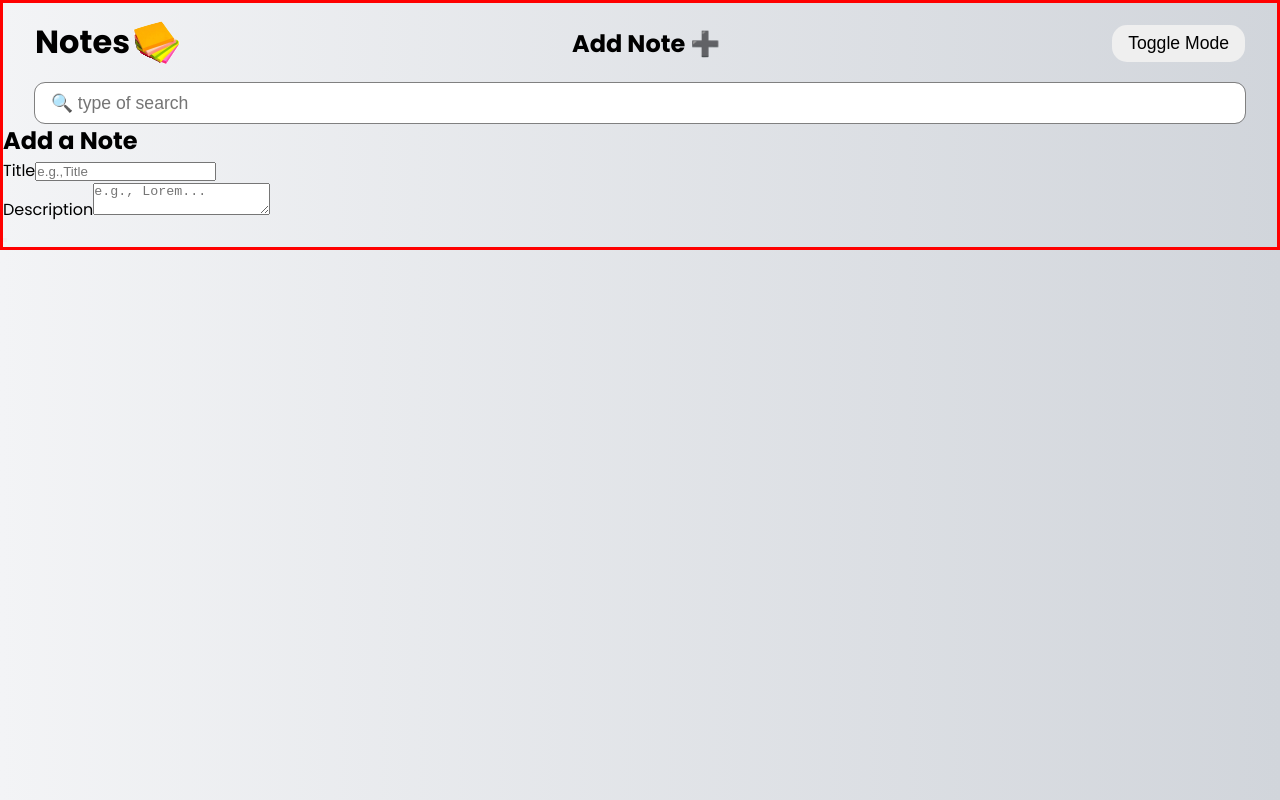
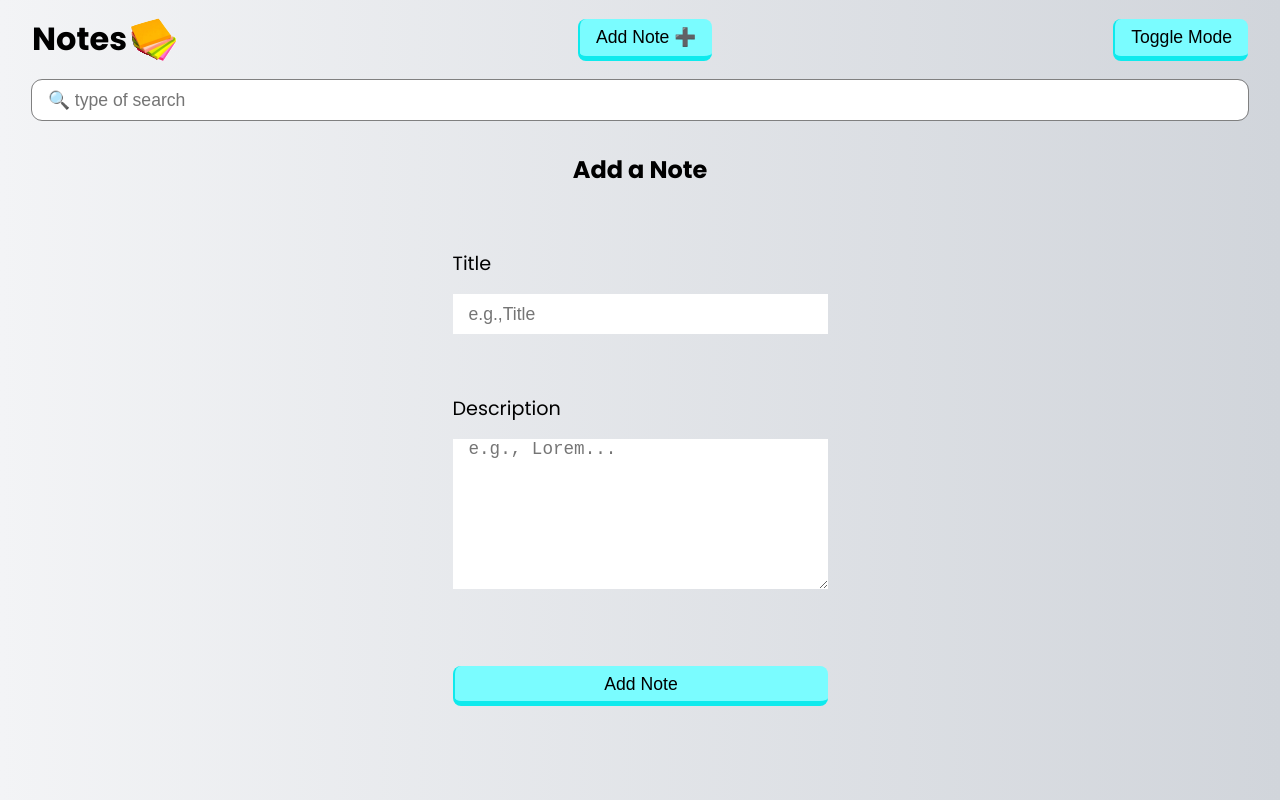
Before and after one commit to ajarek/react-64-vite-Notes-Router-6.8, a React (Vite) app: page /note in a window 1280 px wide. Built offline with nearby package versions, Linux system fonts and the light colour scheme.

Commit message:
added logic to the form

```diff
--- a/src/components/Nav.jsx
+++ b/src/components/Nav.jsx
@@ -10,13 +10,13 @@ const Nav = ({title}) => {
       <Link to={'/'} className={'link'}>
       <div className="title">
 
-        <h1 style={toggle?{color:''}:{}}>{title}</h1>
+        <h1 style={toggle?{color:'white'}:{}}>{title}</h1>
         <img src="/logo.png" alt="" />
       </div>
       </Link>
       <Link to={'/note'} className='link'>
-      <div className="add-note">
-        <h2 style={toggle?{color:''}:{}}>Add Note ➕</h2>
+      <div className="toggle-btn">
+        <button >Add Note ➕</button>
       </div>
       </Link>
       <div className="toggle-btn">
--- a/src/components/Search.jsx
+++ b/src/components/Search.jsx
@@ -1,11 +1,9 @@
 import React, { useEffect, useRef } from 'react'
 
 const Search = () => {
-  const inputRef = useRef()
 
-  useEffect(()=>{
-    inputRef.current.focus();
-  })
+
+
 
   return (
     <div className='search'>
@@ -14,7 +12,7 @@ const Search = () => {
         name='search'
         id='search'
         placeholder='🔍 type of search'
-        ref={inputRef}
+
       />
     </div>
   )
--- a/src/index.css
+++ b/src/index.css
@@ -4,6 +4,7 @@
   --pink-light:#ff7eb9;
   --pink:#ff65a3;
   --light-blue:#7afcff;
+  --blue:#0eeaed;
   --light-yellow:#feff9c;
   --yellow:#fff740;
   --black:#000;
@@ -23,7 +24,7 @@ body{
   margin: 0 auto;
 }
 .main-layout{
- border: solid red;
+
 }
 .nav{
   display: flex;
@@ -54,13 +55,81 @@ body{
 }
 .toggle-btn button{
  padding: 0.5rem 1rem;
- border-radius: 15px;
- border: none;
+ background: var(--light-blue);
+ border: 0;
+ border-bottom: 5px solid var(--blue);
+ border-left: 2px solid var(--blue);
+ border-radius: 8px;
+
  cursor: pointer;
- box-shadow: 0px 0px 0px rgba(0, 0, 0, 0.5);
- transition: all 0.2s ease-in-out;
+ position: relative;
+
+
  font-size: 1.1rem;
 }
-.toggle-btn button:hover{
-  box-shadow: 2px 2px 0px rgba(0, 0, 0, 0.5);
+.toggle-btn button:active{
+ border-bottom-width:1px ;
+ border-left-width: 1px;
+ top: 4;
 }
+.note{
+  height: 85vh;
+
+  display: flex;
+  flex-direction: column;
+  align-items: center;
+  justify-content: space-evenly;
+  padding: 2rem;
+}
+.note .form{
+  width: 375px;
+  height: 75vh;
+  padding: 2rem 0;
+  display: flex;
+  flex-direction: column;
+  justify-content: space-around;
+  align-items: center;
+}
+.note .form-input{
+  width: 100%;
+  display: flex;
+  flex-direction: column;
+  align-items: center;
+}
+.note .form-input label{
+align-self: flex-start;
+padding-bottom: 1rem ;
+font-size: 1.2rem;
+}
+.note .form-input input,.note .form-input textarea,.note .form-input button{
+  height: 40px;
+  width: 100%;
+  padding: 0 1rem;
+  font-size: 1.1rem;
+  border: 0;
+  outline: 0;
+}
+.note .form-input textarea{
+  width: 100%;
+  height: 150px;
+  margin-bottom: 1rem;
+}
+.note .form-input button{
+  padding: 0.5rem 1rem;
+  background: var(--light-blue);
+  border: 0;
+  border-bottom: 5px solid var(--blue);
+  border-left: 2px solid var(--blue);
+  border-radius: 8px;
+
+  cursor: pointer;
+  position: relative;
+
+
+  font-size: 1.1rem;
+ }
+ .note .form-input button:active{
+  border-bottom-width:1px ;
+  border-left-width: 1px ;
+  top: 5;
+ }
--- a/src/pages/Note.jsx
+++ b/src/pages/Note.jsx
@@ -1,14 +1,36 @@
-import React, {useRef} from 'react'
+import React, {useRef,useEffect, useState} from 'react'
 import { Form } from 'react-router-dom'
 const Note = () => {
   const focusRef= useRef()
+  const [formData, setFormData] = useState({});
+  useEffect(()=>{
+   focusRef.current.focus();
+  })
+
+  function handleSubmit(event) {
+
+    event.preventDefault();
+
+    const data = Object.fromEntries(new FormData(event.target).entries());
+    setFormData(data)
+
+
+}
+
+
+  console.log(formData);
+
+
+
+
+
   return (
-    <div>
+    <div className='note'>
       <h2>Add a Note</h2>
-      <Form
+      <form
+        className='form'
         method='post'
-        className='form'
-
+        onSubmit={handleSubmit}
       >
         <div className='form-input'>
           <label htmlFor='newTitle'>Title</label>
@@ -30,6 +52,7 @@ const Note = () => {
             placeholder='e.g., Lorem... '
             required
 
+
           />
         </div>
         <input type="hidden" name='_action' value={'createBudget'} />
@@ -38,10 +61,10 @@ const Note = () => {
           type='submit'
           className='btn btn-dark'
         >
-
+             Add Note
         </button>
         </div>
-      </Form>
+      </form>
     </div>
   )
 }
```
